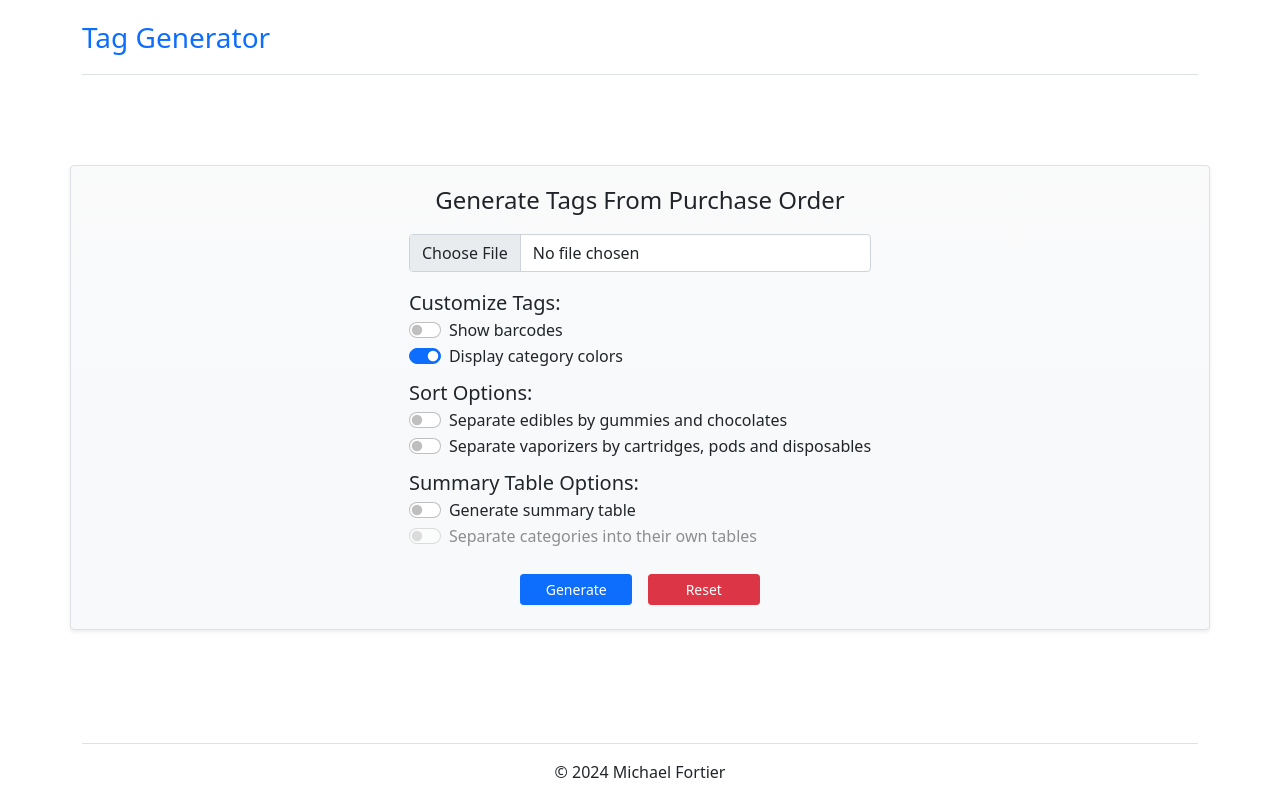
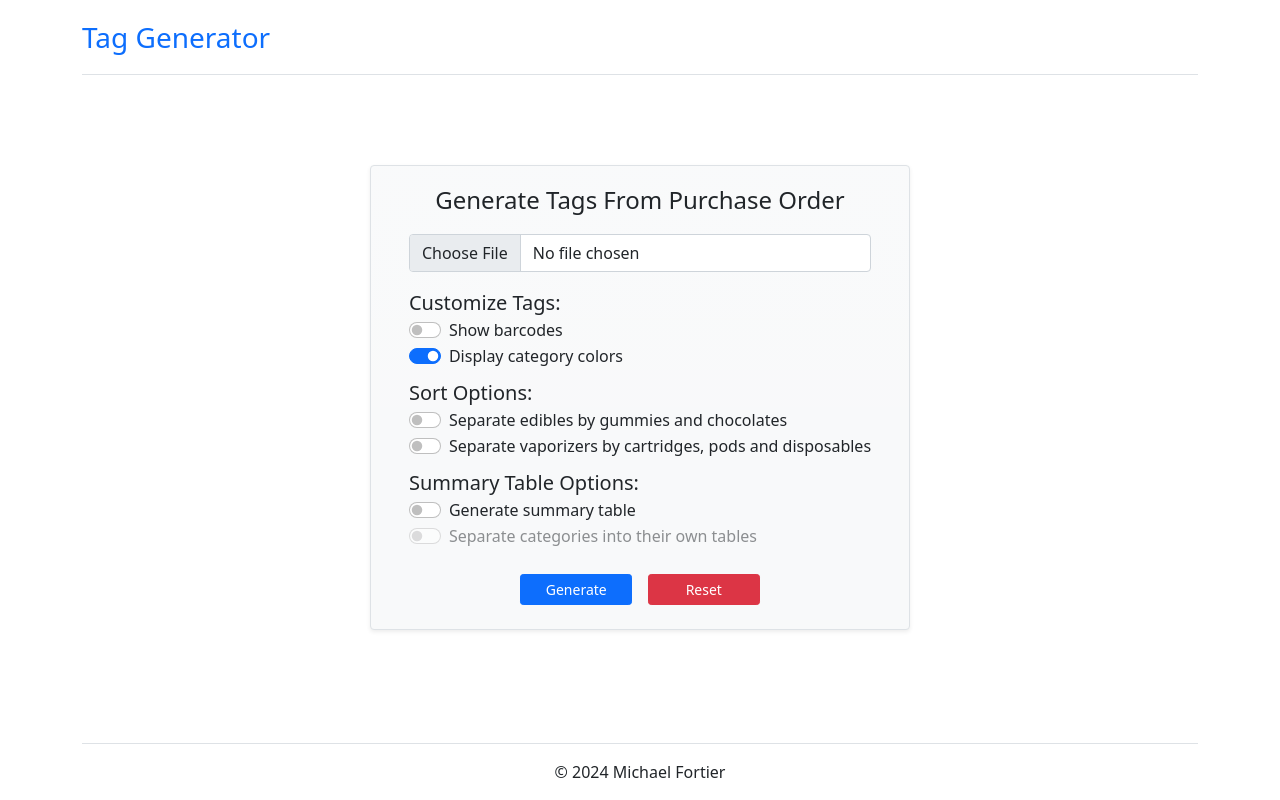
Before and after one commit to michael-f-portfolio/Tag-Generator, a plain HTML site: page index.html in a window 1280 px wide. Drawn offline with nearby package versions, Linux system fonts and the light colour scheme.

Commit message:
resized generate form container

```diff
--- a/src/styles/index.css
+++ b/src/styles/index.css
@@ -50,6 +50,10 @@
 /* Components */
 .btn-content {
 	padding-left: 8px;
+}
+
+div#generateFormContainer {
+	width: 540px !important;
 }
 
 /** Generator */
```
